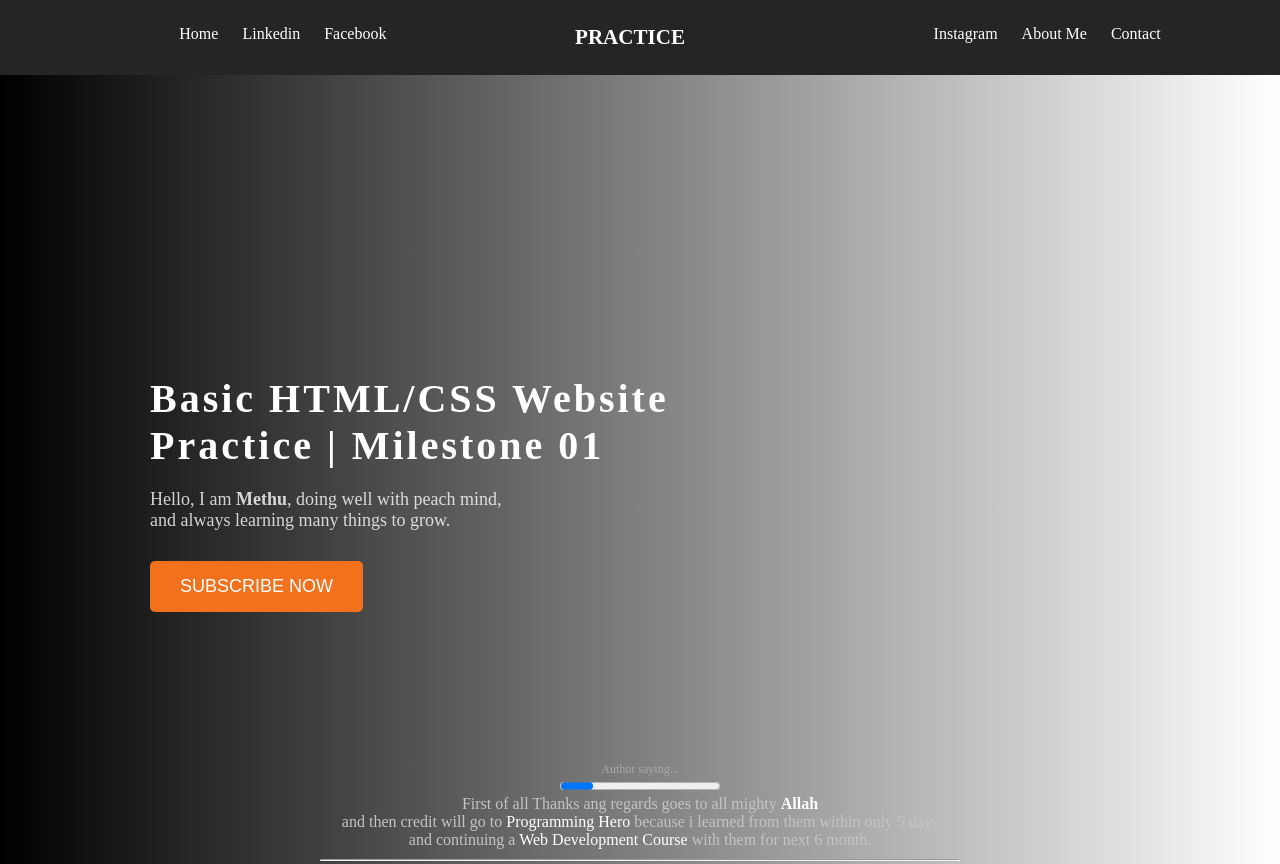
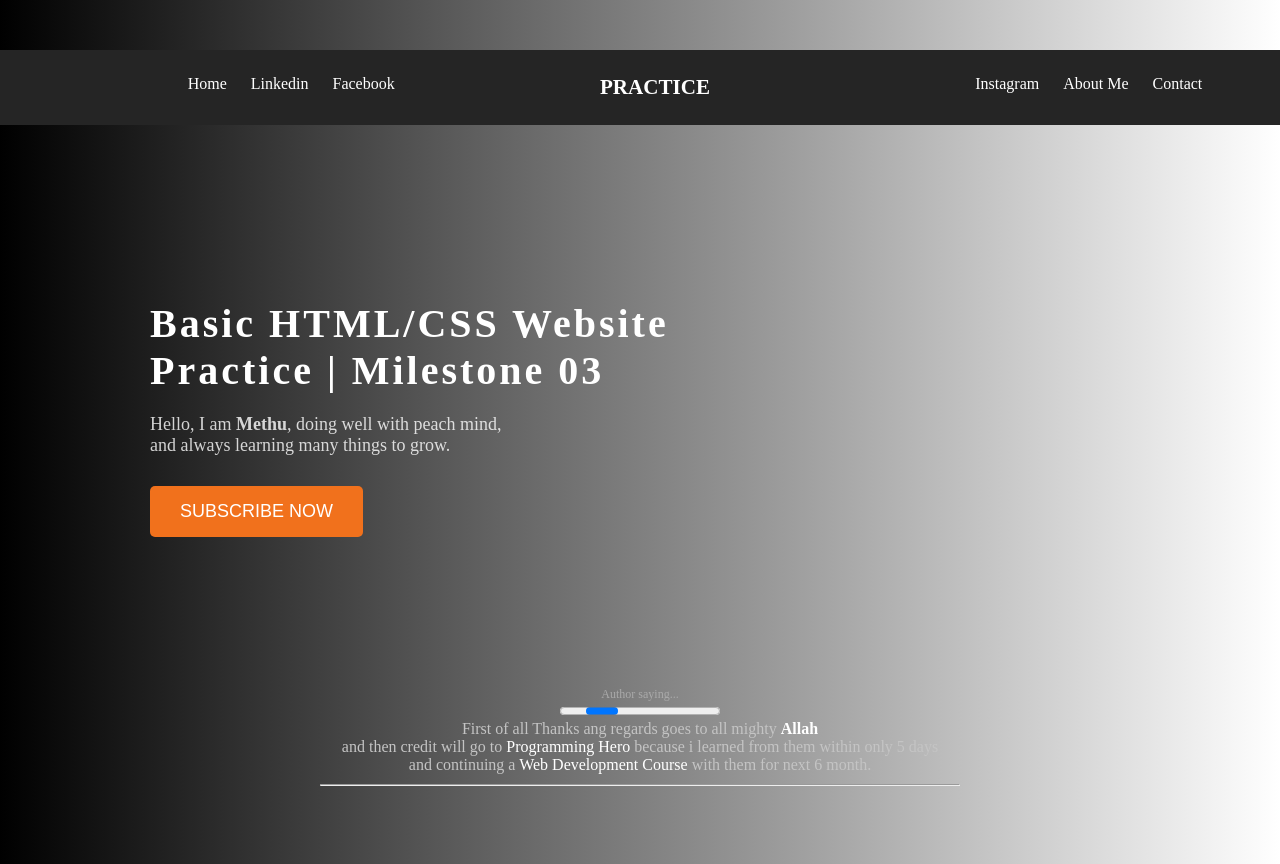
Before and after one commit to methubd/pd1, a plain HTML site: page index.html in a window 1280 px wide. Shown: the top 864 px of the page. Drawn offline with Linux system fonts and the light colour scheme.

Commit message:
last update

```diff
--- a/index.html
+++ b/index.html
@@ -35,7 +35,7 @@
     <!-- Start Banner Part -->
     <main>
         <section class="banner">
-            <h1 class="banner-title">Basic HTML/CSS Website <br> Practice | Milestone 01</h1>
+            <h1 class="banner-title">Basic HTML/CSS Website <br> Practice | Milestone 03</h1>
             <p class="banner-description">Hello, I am <strong>Methu</strong>, doing well with peach mind, <br> and always learning many things to grow.</p>
             <button class="btn-subscribe-now">SUBSCRIBE NOW</button>
             <div class="thanks">
--- a/styles/main.css
+++ b/styles/main.css
@@ -3,6 +3,12 @@
 }
 
 /* Navigation Bar Styles */
+nav{
+    position: fixed;
+    width: 100%;
+    top: 50px;
+    height: auto;
+}
 .nav-bar{
     display: flex;
     background-color: rgb(37, 37, 37);
```
